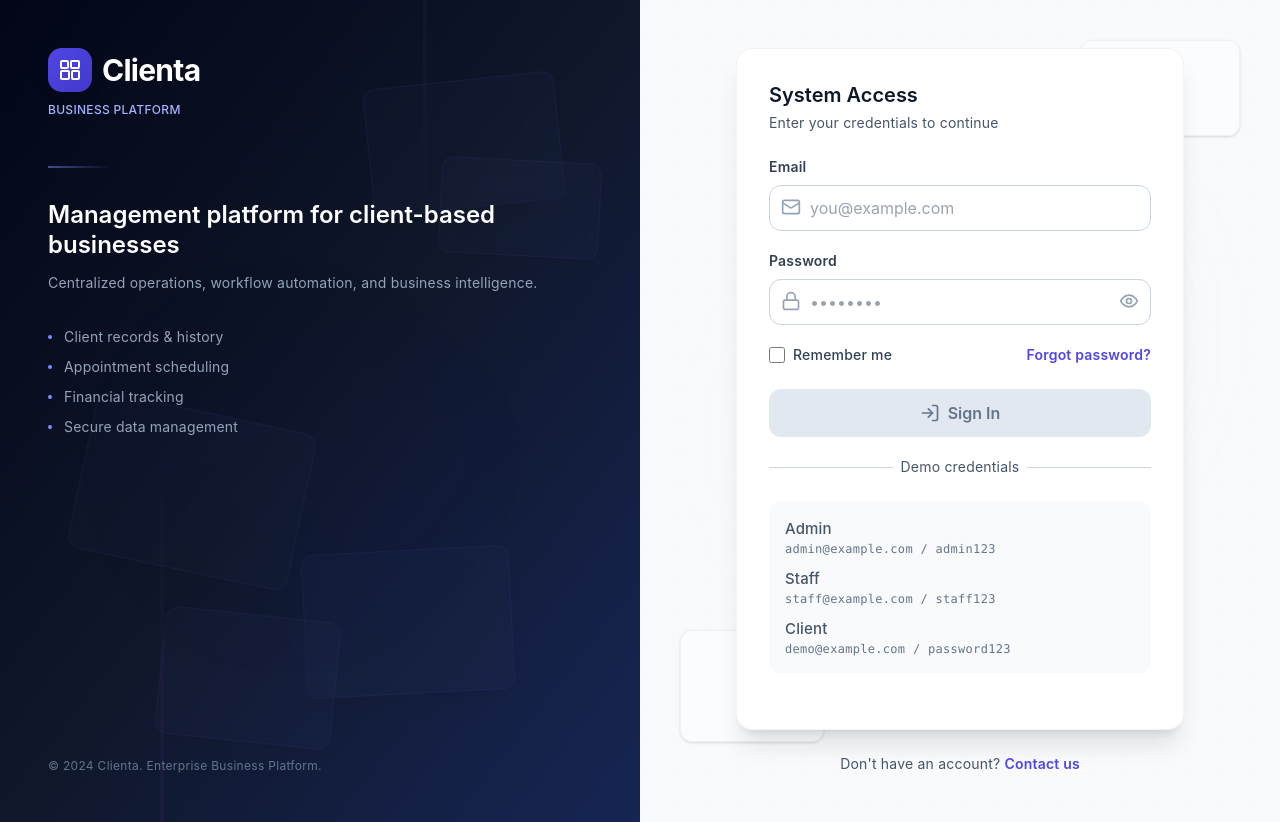
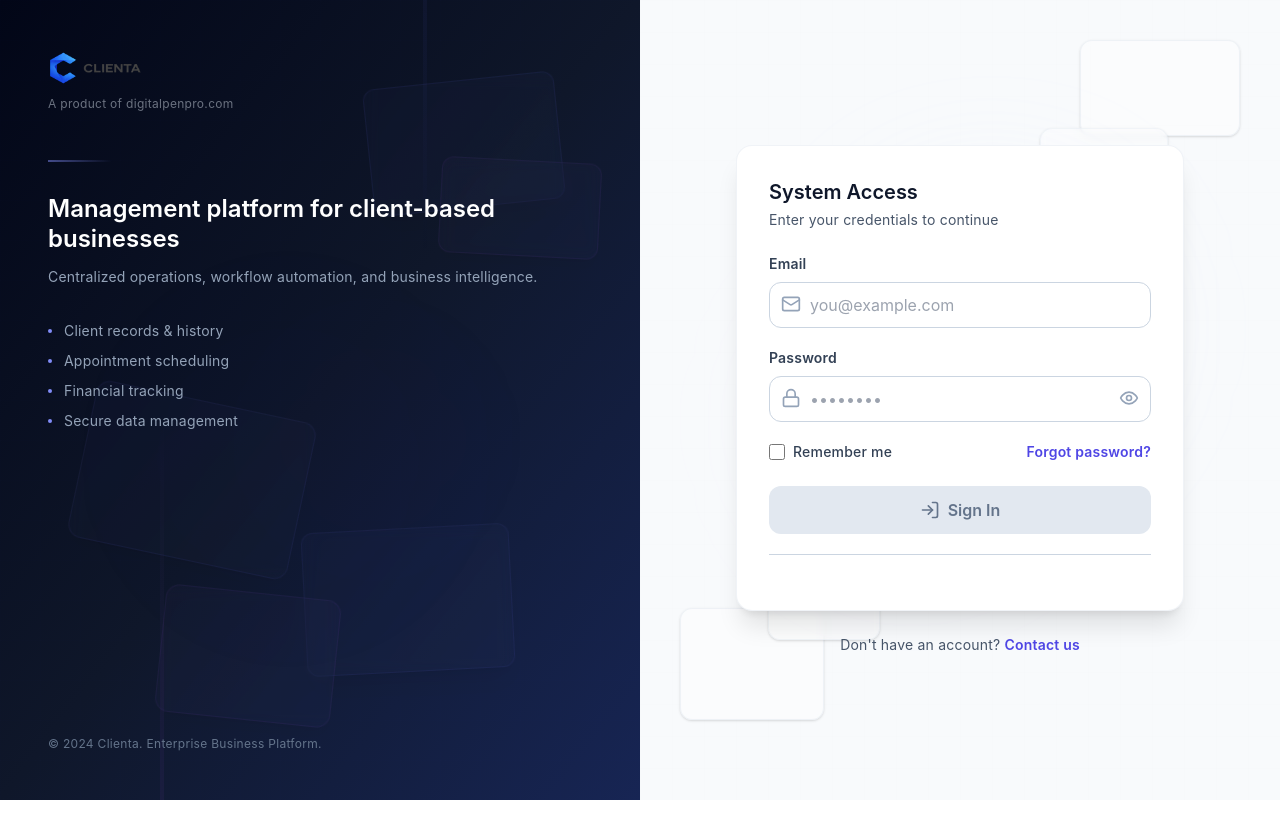
Before and after one commit to Majdewave/Bms, a React (Vite) app: page /login in a window 1280 px wide. After the commit the page ends 800 px from the top, so only its background shows below. Built offline with nearby package versions, Linux system fonts and the light colour scheme; what @microsoft/signalr would draw is missing.

Commit message:
checkin ui bugs

```diff
--- a/src/pages/Login.tsx
+++ b/src/pages/Login.tsx
@@ -231,8 +231,8 @@ export default function Login() {
         <div className="relative z-10">
           <div className="mb-12">
             {/* Professional Logo */}
-            <ClientaWordmark />
-            <p className="text-xs text-indigo-300 tracking-wide uppercase mt-2.5 font-medium">{t('login.systemLabel')}</p>
+             <img src="/clienta-logo.png" alt="Clienta" className="h-10 mb-2" />
+            <div className="text-xs text-gray-500 mb-8">A product of digitalpenpro.com</div>
           </div>
 
           {/* Divider */}
@@ -473,25 +473,7 @@ export default function Login() {
                 <div className="w-full border-t border-slate-300"></div>
               </div>
               <div className="relative flex justify-center text-sm">
-                <span className="px-2 bg-white text-slate-600">Demo credentials</span>
-              </div>
-            </div>
-
-            {/* Demo Credentials */}
-            <div className="bg-slate-50 rounded-lg p-4 mb-6 space-y-2">
-              <div className="space-y-2.5 text-sm">
-                <div>
-                  <p className="text-slate-600 font-medium">{t('login.demoAdmin')}</p>
-                  <p className="text-slate-500 font-mono text-xs">admin@example.com / admin123</p>
-                </div>
-                <div>
-                  <p className="text-slate-600 font-medium">{t('login.demoStaff')}</p>
-                  <p className="text-slate-500 font-mono text-xs">staff@example.com / staff123</p>
-                </div>
-                <div>
-                  <p className="text-slate-600 font-medium">{t('login.demoClient')}</p>
-                  <p className="text-slate-500 font-mono text-xs">demo@example.com / password123</p>
-                </div>
+                <span className="px-2 bg-white text-slate-600"></span>
               </div>
             </div>
           </form>
--- a/src/pages/Register.tsx
+++ b/src/pages/Register.tsx
@@ -12,6 +12,8 @@ export default function Register() {
   const [password, setPassword] = useState("");
   const [loading, setLoading] = useState(false);
   const [error, setError] = useState<string | null>(null);
+  // Optionally, for field-level errors in the future:
+  // const [fieldError, setFieldError] = useState<{ field: string; message: string } | null>(null);
   const navigate = useNavigate();
 
   const { login } = useAuth();
@@ -22,27 +24,62 @@ export default function Register() {
    };
 
 
+
+  // Robust error message extraction for backend and future errors
+  const getErrorMessage = (apiError: any): string => {
+    if (!apiError) return "Registration failed. Please try again.";
+    // Prefer code-based handling, fallback to message, then generic
+    if (apiError.code) {
+      switch (apiError.code) {
+        case "USER_ALREADY_EXISTS":
+          return "This email is already registered.";
+        case "DATABASE_ERROR":
+          return "Something went wrong. Please try again later.";
+        case "UNKNOWN_ERROR":
+          return "Something went wrong. Please try again.";
+        // Add more known codes here as needed
+        default:
+          // If code is unknown, but message exists, show it
+          return apiError.message || `Unexpected error (${apiError.code}) occurred.`;
+      }
+    }
+    // If error is a string
+    if (typeof apiError === "string") return apiError;
+    // If error has a message
+    if (apiError.message) return apiError.message;
+    // If error has an error property
+    if (apiError.error) return apiError.error;
+    // Fallback
+    return "Registration failed. Please try again.";
+  };
+
   const handleSubmit = async (e: React.FormEvent) => {
     e.preventDefault();
     setLoading(true);
     setError(null);
+    // setFieldError(null); // For future field-level error support
     try {
-        localStorage.removeItem("token");
-        const res = await post<RegisterResponse>("/api/auth/register", {
+      localStorage.removeItem("token");
+      const res = await post<RegisterResponse>("/api/auth/register", {
         businessName,
         email,
         password,
-        });
+      });
 
-    if (res.token) {
-        await login(email, password); //  זה הקסם
+      if (res.token) {
+        await login(email, password);
         navigate("/admin/dashboard", { replace: true });
-        }
-    else {
+      } else {
         setError("Something went wrong. Please try again.");
       }
-    } catch {
-      setError("Something went wrong. Please try again.");
+    } catch (err: any) {
+      // Try to extract error from known structure (apiClient throws ApiError)
+      const apiError = err?.response || err;
+      setError(getErrorMessage(apiError));
+      // For future field-level error support:
+      // if (apiError?.field) {
+      //   setFieldError({ field: apiError.field, message: apiError.message });
+      // }
     } finally {
       setLoading(false);
     }
@@ -112,7 +149,7 @@ export default function Register() {
             </div>
             {error && (
               <div className="bg-yellow-50 border border-yellow-200 text-yellow-800 rounded p-3 text-sm text-center mt-2">
-                ⚠️ Registration failed. Please try again.
+                ⚠️ {error}
               </div>
             )}
             <button
```
